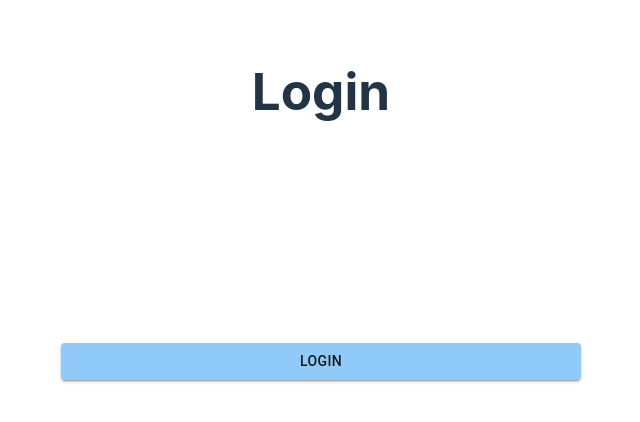
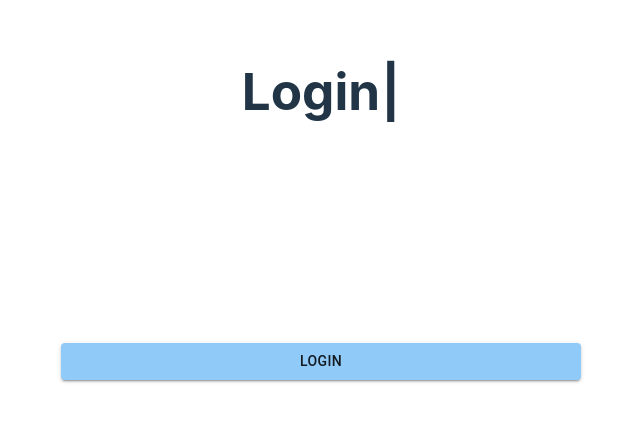
Before and after one commit to 5-2-5-equipe-2/nuit-info-2022-frontend, a React (Vite) app: page /login in a window 1280 px wide. Shown: the part 196-618 px from the top of the page, without its empty margins (319-959 px from the left). Built offline with nearby package versions, Linux system fonts and the light colour scheme.

Commit message:
feat: add animation to login page

```diff
--- a/package.json
+++ b/package.json
@@ -17,6 +17,7 @@
     "@reduxjs/toolkit": "^1.9.0",
     "axios": "^1.1.3",
     "buffer": "^6.0.3",
+    "gsap": "^3.11.3",
     "jwt-decode": "^3.1.2",
     "jwt-simple": "^0.5.6",
     "localforage": "^1.10.0",
@@ -28,6 +29,7 @@
     "react-redux": "^8.0.5",
     "react-router-dom": "^6.4.3",
     "sort-by": "^1.2.0",
+    "typewriter-effect": "^2.19.0",
     "yup": "^0.32.11"
   },
   "devDependencies": {
--- a/src/pages/login.tsx
+++ b/src/pages/login.tsx
@@ -7,7 +7,7 @@ import {loginAction} from "../features/auth/actions";
 import {useAppDispatch, useAppSelector} from "../hooks";
 import {Form} from "react-router-dom";
 import {AuthStatus} from "../features/auth/authSlice";
-
+import Typewriter from 'typewriter-effect';
 
 const validationSchema = Yup.object().shape({
 
@@ -18,7 +18,6 @@ const validationSchema = Yup.object().shape({
         .required('Password is required'),
 
 });
-
 
 export default function LoginForm() {
     const {
@@ -60,9 +59,17 @@ export default function LoginForm() {
         <Grid container spacing={3}
               direction={"column"}
         >
-            <Grid item><h1>Login</h1></Grid>
             <Grid item>
-
+                <h1>
+                    <Typewriter
+                        onInit={(typewriter) => {
+                            typewriter.typeString('Login')
+                                .start()
+                        }}
+                    />
+                </h1>
+            </Grid>
+            <Grid item>
                 <Form onSubmit={handleSubmit(onSubmit)}>
                     <Grid container spacing={3}>
 
```
Also changed, not shown: 1 other file (tests, documents, lock files or other folders).
